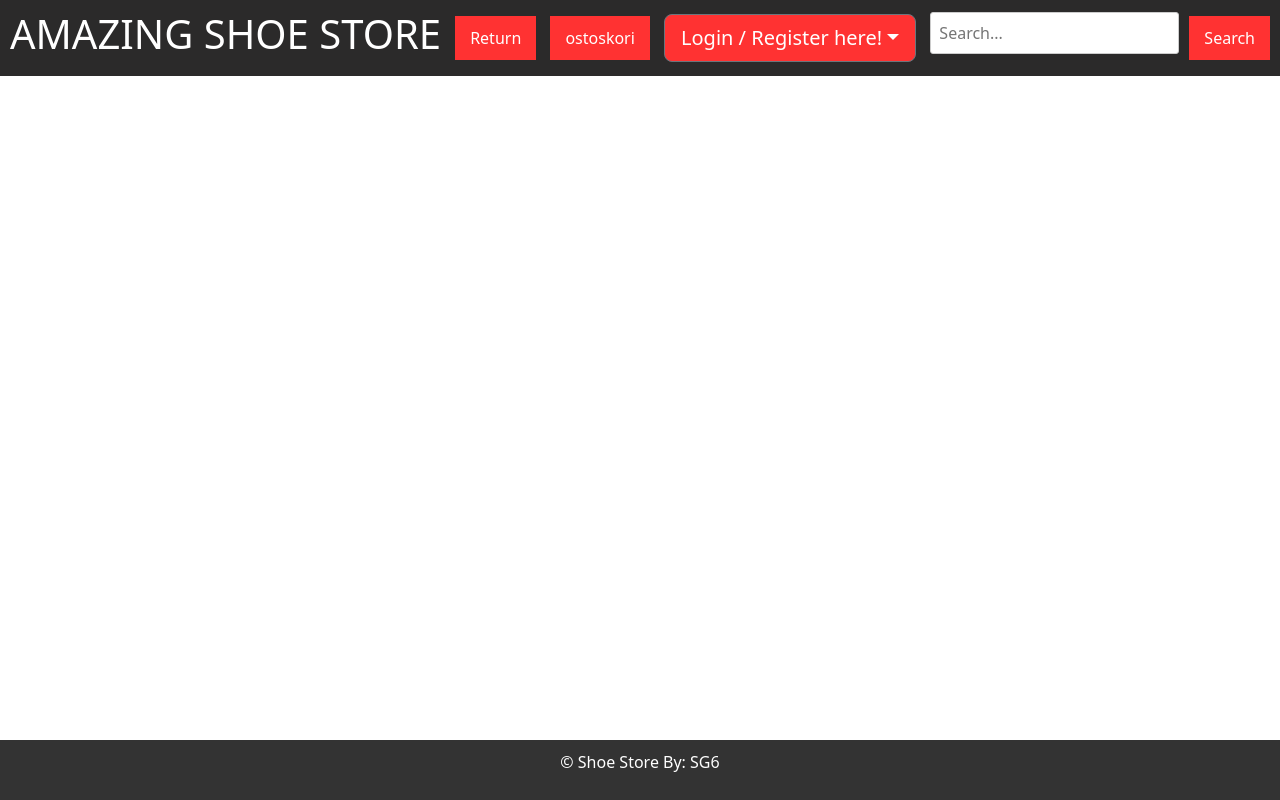
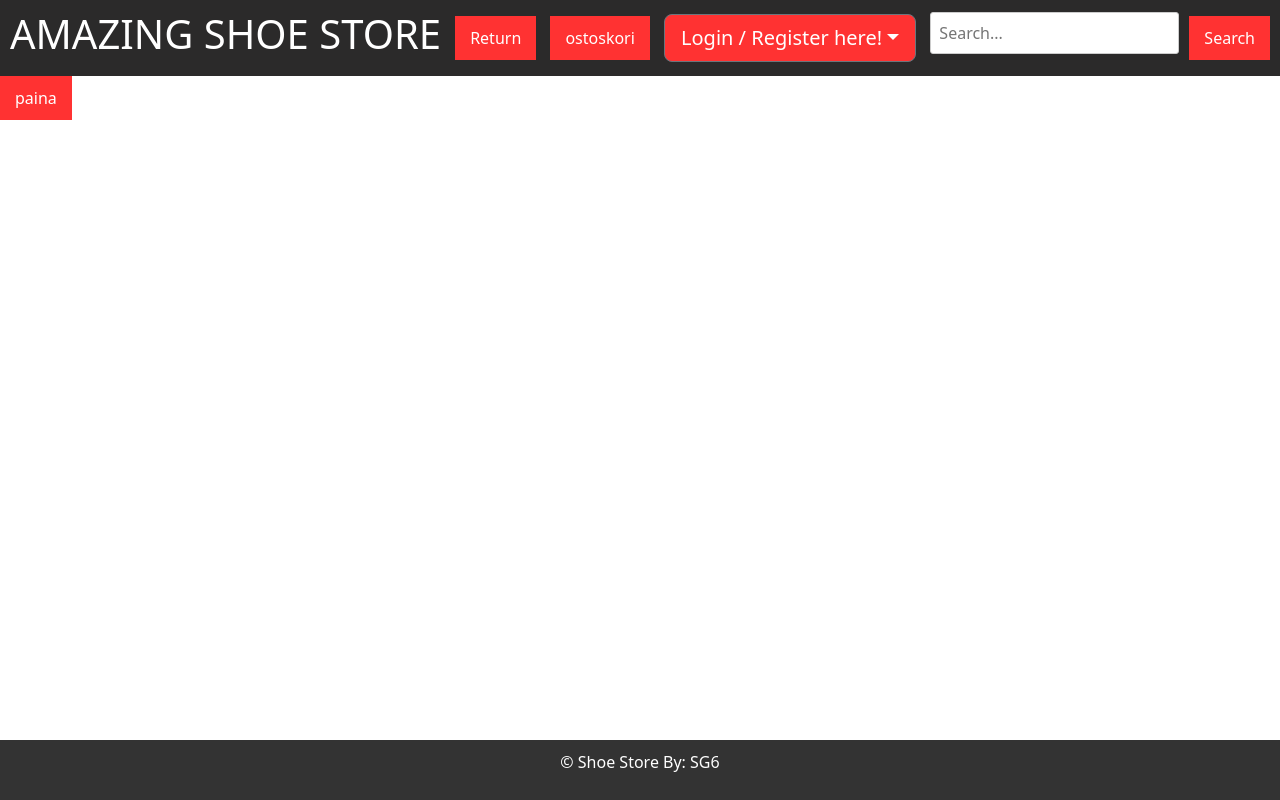
Before and after one commit to vileeni2/verkkokauppa-SG6, a React (Create React App) app: page /category/1 in a window 1280 px wide. Built offline with nearby package versions, Linux system fonts and the light colour scheme; no server answers.

Commit message:
Testing db connection

```diff
--- a/package.json
+++ b/package.json
@@ -6,9 +6,13 @@
     "@testing-library/jest-dom": "^5.17.0",
     "@testing-library/react": "^13.4.0",
     "@testing-library/user-event": "^13.5.0",
+    "axios": "^1.6.2",
     "bcrypt": "^5.1.1",
     "bootstrap": "^5.3.2",
-    "mysql2": "^3.6.3",
+    "cors": "^2.8.5",
+    "dotenv": "^16.3.1",
+    "express": "^4.18.2",
+    "mysql2": "^3.6.5",
     "node": "^21.2.0",
     "react": "^18.2.0",
     "react-bootstrap": "^2.9.1",
--- a/src/App.js
+++ b/src/App.js
@@ -8,6 +8,7 @@ import Register from './pages/register';
 import HomePage from './pages/HomePage';
 import CategoryPage from './pages/CategoryPage';
 
+
 function App() {
   return (
     <div>
@@ -16,7 +17,7 @@ function App() {
         <Route path="/" element={<HomePage />} />
         <Route path="/login" element={<Login />} />
         <Route path="/register" element={<Register />} />
-        <Route path="/products/:category" element={<CategoryPage />} />
+        <Route path="/category/:category" element={<CategoryPage />} />
       </Routes>
       <Footer />
     </div>
--- a/src/components/Carousels.js
+++ b/src/components/Carousels.js
@@ -2,7 +2,7 @@ import React from 'react';
 import Carousel from 'react-multi-carousel';
 import 'react-multi-carousel/lib/styles.css';
 import './Carousels.css';
-import { Link, useNavigate } from 'react-router-dom';
+import { useNavigate } from 'react-router-dom';
 
 const Carousels = () => {
   const responsive = {
@@ -15,7 +15,7 @@ const Carousels = () => {
   const navigate = useNavigate();
 
   const handleCategoryClick = (category) => {
-    navigate(`products/${category}`);
+    navigate(`category/${category}`);
   };
 
   return (
--- a/src/pages/CategoryPage.js
+++ b/src/pages/CategoryPage.js
@@ -1,4 +1,5 @@
-import React from 'react';
+
+/*import React from 'react';
 import Card from 'react-bootstrap/Card';
 import Button from 'react-bootstrap/Button';
 import '../components/CategoryPage.css';
@@ -52,4 +53,24 @@ function BasicExample() {
   );
 }
 
-export default BasicExample;
+export default BasicExample;*/
+
+//kommentoituja ei saa poistaa
+
+//alla olevalla koodilla testataan tietokanta yhteyttä
+import axios from "axios";
+
+  function getProducts() {
+    axios.get('http://localhost:3000/products')
+      .then(resp => console.log(resp.data))
+      .catch( error => console.log(error.message));
+
+
+  return(
+  <div>
+    <button onClick={getProducts} >paina</button>
+  </div>
+  );
+  };
+
+export default getProducts;
--- a/verkkokauppa.js
+++ b/verkkokauppa.js
@@ -41,6 +41,7 @@ const conf = {
  */
 app.get('/products', async (req, res) => {
     try {
+
         const connection = await mysql.createConnection(conf);
 
         const category = req.query.category;
```
Also changed, not shown: 2 other files (tests, documents, lock files or other folders).
